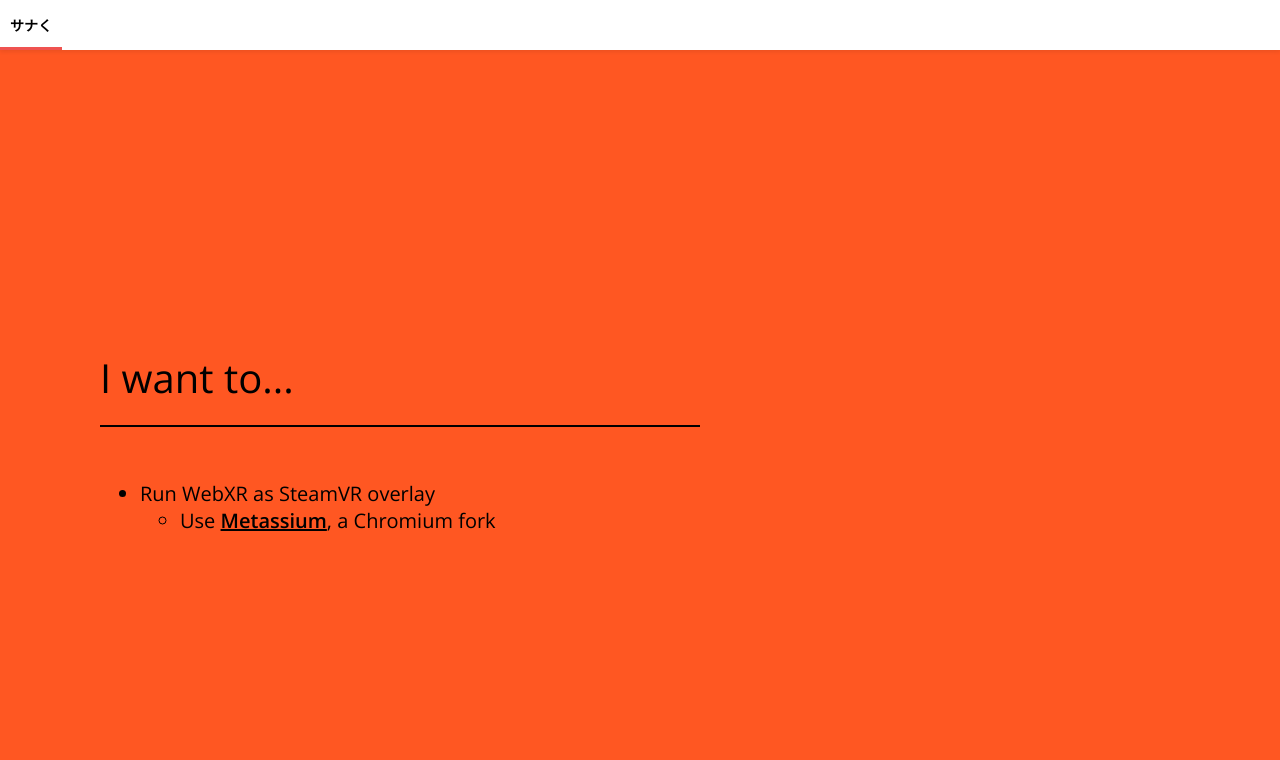
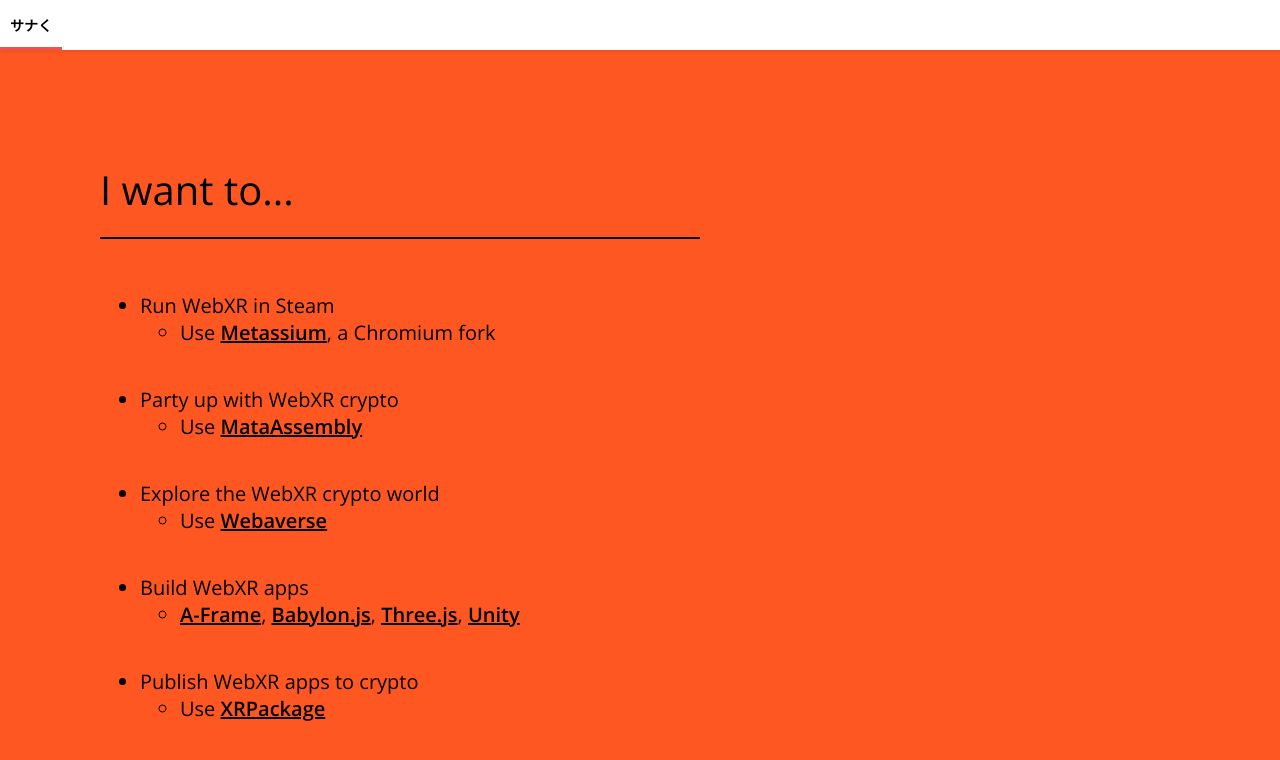
Before and after one commit to exokitxr/metaversetoolkit, a website: page index.html in a window 1280 px wide. Drawn offline with nearby package versions, Linux system fonts and the light colour scheme.

Commit message:
Update index.html

```diff
--- a/index.html
+++ b/index.html
@@ -29,9 +29,33 @@
       <div class=container>
         <h1>I want to...</h1>
         <ul>
-          <li>Run WebXR as SteamVR overlay</li>
+          <li>Run WebXR in Steam</li>
           <ul>
             <li>Use <a href="https://get.metassium.com/">Metassium</a>, a Chromium fork</li>
+          </ul>
+        </ul>
+        <ul>
+          <li>Party up with WebXR crypto</li>
+          <ul>
+            <li>Use <a href="https://metaassembly.com/">MataAssembly</a></li>
+          </ul>
+        </ul>
+        <ul>
+          <li>Explore the WebXR crypto world</li>
+          <ul>
+            <li>Use <a href="https://webaverse.com/">Webaverse</a></li>
+          </ul>
+        </ul>
+        <ul>
+          <li>Build WebXR apps</li>
+          <ul>
+            <li><a href="https://aframe.io/">A-Frame</a>, <a href="https://babylonjs.com/">Babylon.js</a>, <a href="https://threejs.org/">Three.js</a>, <a href="https://github.com/MozillaReality/unity-webxr-export">Unity</a></li>
+          </ul>
+        </ul>
+        <ul>
+          <li>Publish WebXR apps to crypto</li>
+          <ul>
+            <li>Use <a href="https://xrpackage.org/">XRPackage</a></li>
           </ul>
         </ul>
       </div>
```
